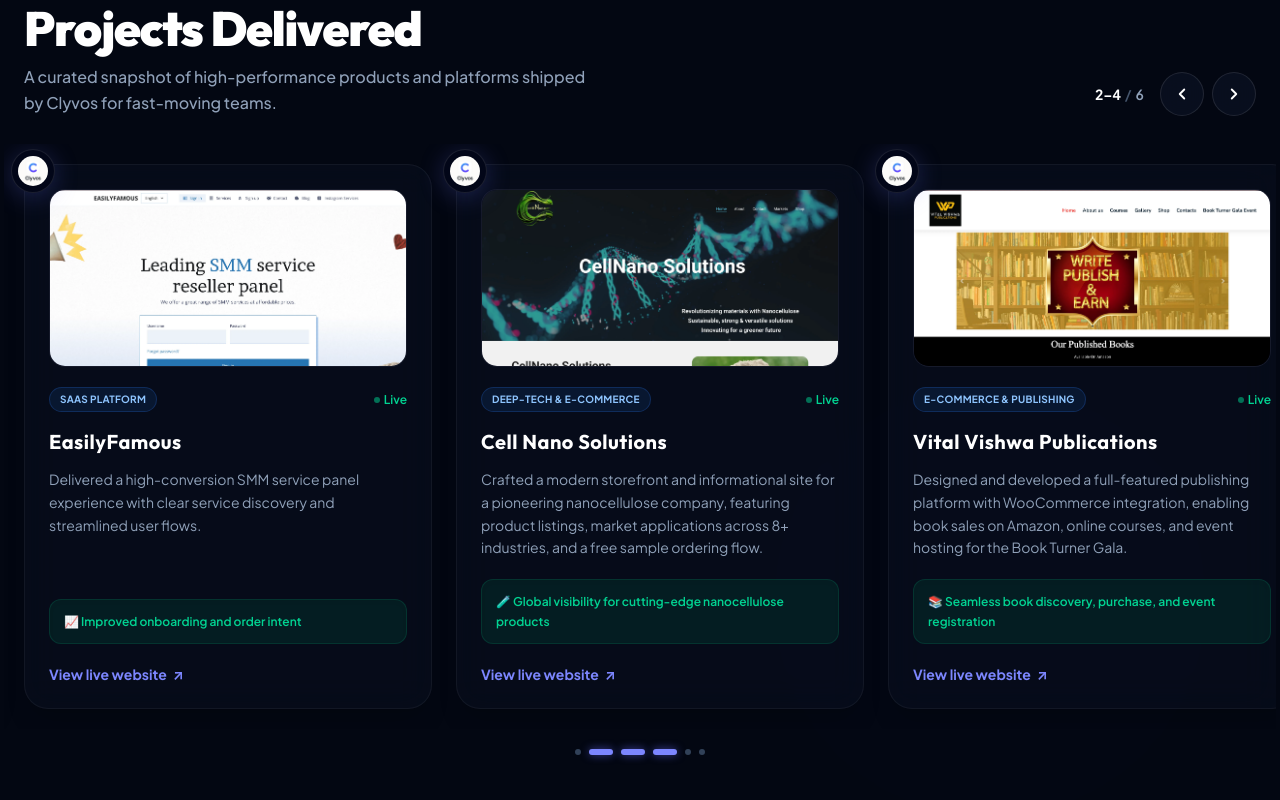
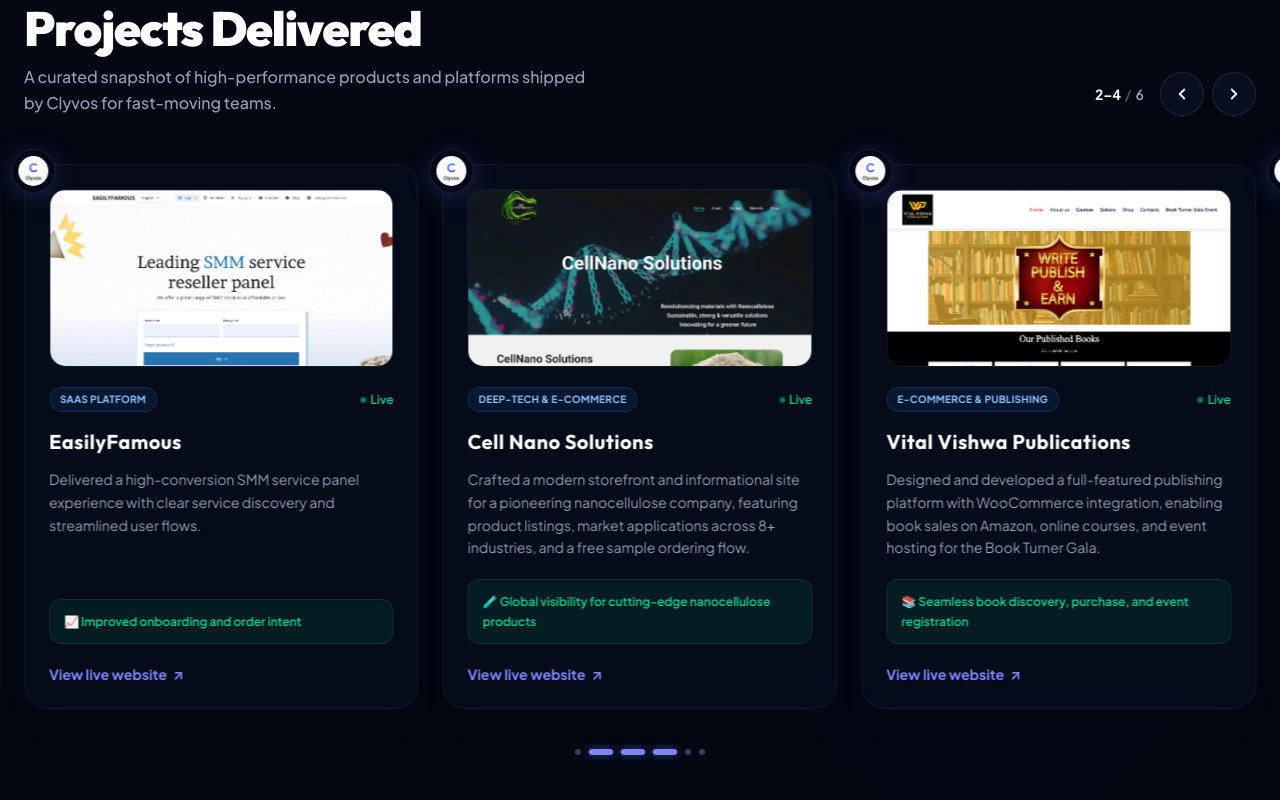
Before and after one commit to Yuvraj883/clyvose, a Next.js app: page / in a window 1280 px wide. Shown: the part 3069-3869 px from the top of the page. Built offline with nearby package versions, Linux system fonts and the light colour scheme.

Commit message:
Fixed padding and margin in the carousel

```diff
--- a/components/ProjectsDelivered.tsx
+++ b/components/ProjectsDelivered.tsx
@@ -238,7 +238,7 @@
         {/* ── Sliding track ── */}
         <div
           ref={containerRef}
-          className="overflow-hidden p-5 -m-5"
+          className="overflow-visible"
           onTouchStart={onTouchStart}
           onTouchEnd={onTouchEnd}
         >
```
